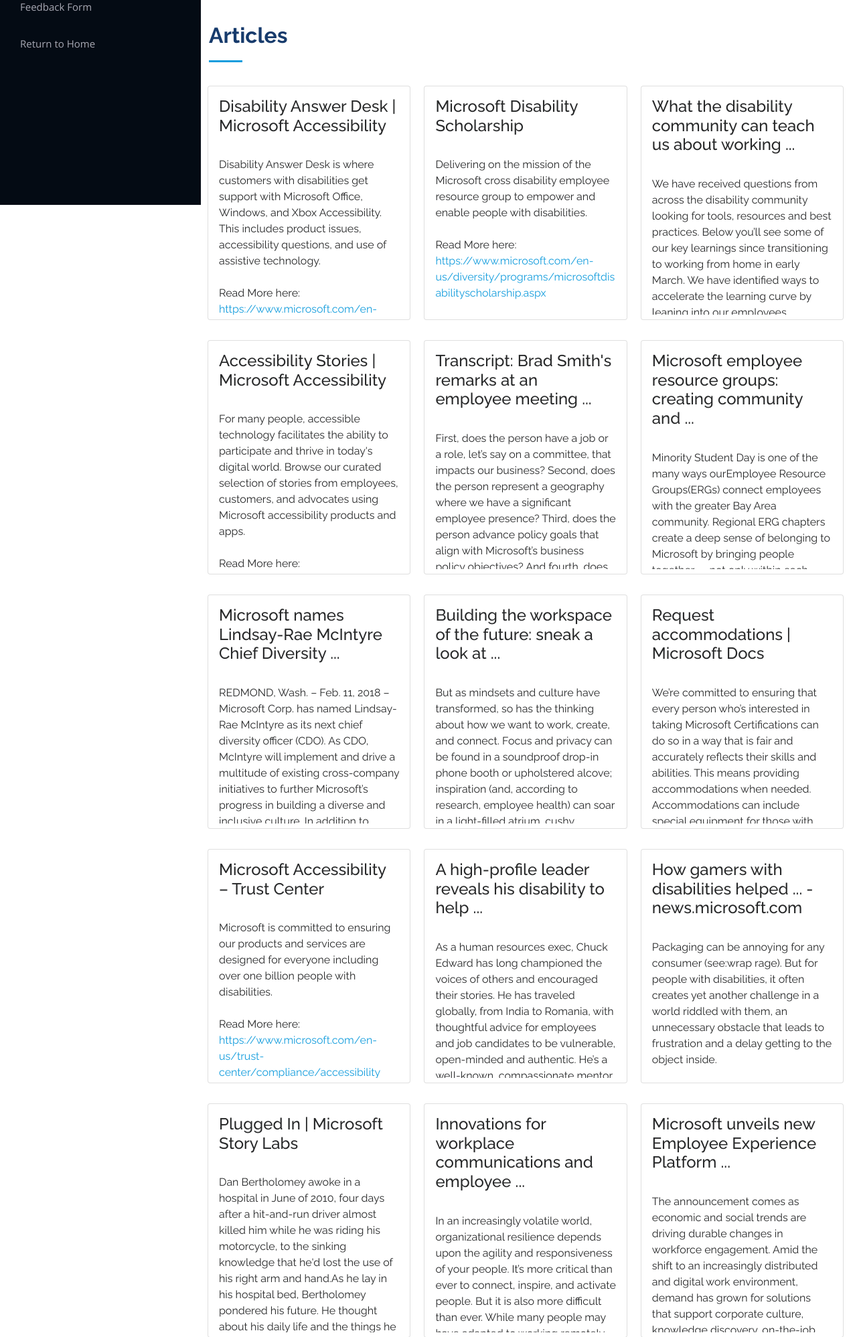
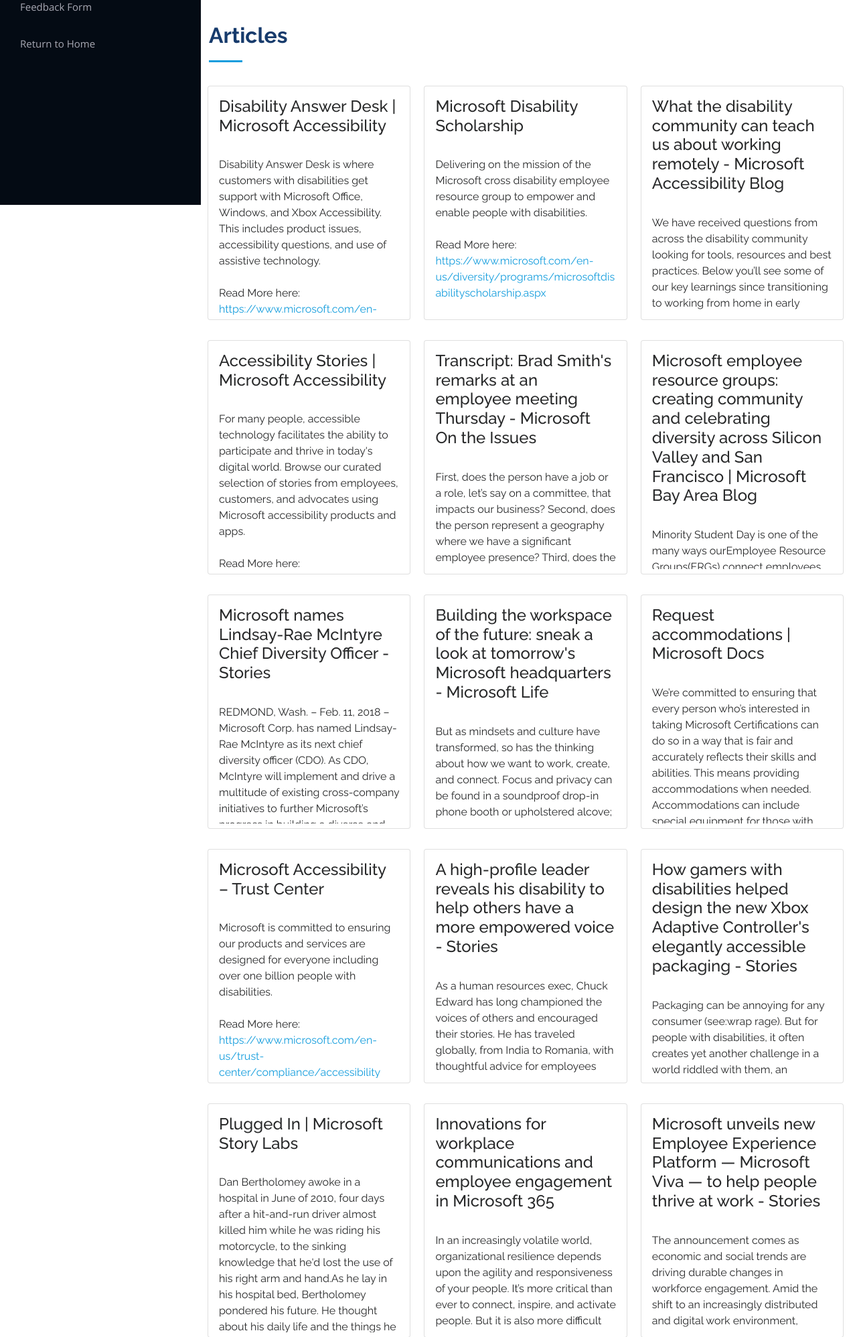
Before and after one commit to sawhney-kartik/inclusive-employement, a Flask app: page /microsoft/erg/ in a window 1280 px wide. Shown: the part 494-2491 px from the top of the page at 67% size. Run offline with Flask 2, Linux system fonts and the light colour scheme; some libraries are stand-ins or nearby versions.

Commit message:
changes to erg page

```diff
--- a/Website/templates/intel_tabs/erg.html
+++ b/Website/templates/intel_tabs/erg.html
@@ -150,7 +150,7 @@
                   <div class="card-body">
                     <div class="scrollable">
                       <p class="card-text">
-                        <h4> People - Intel </h4> <br>
+                        <h4> People </h4> <br>
                           <div class="clearfix">
                             <div class="c100 p100">
                               </div>
@@ -169,7 +169,7 @@
                         <div class="card-body">
                           <div class="scrollable">
                             <p class="card-text">
-                              <h4> Disability Visibility: Seven Takeaways From Intel's ...</h4> <br>
+                              <h4> Disability Visibility: Seven Takeaways From Intel's Mission to Become the Most Inclusive Company on the Planet - We Are Intel </h4> <br>
                                 <div class="clearfix">
                                   <div class="c100 p100">
                                     </div>
@@ -206,7 +206,7 @@
                       <div class="card-body">
                         <div class="scrollable">
                           <p class="card-text">
-                            <h4> Intel Artificial Intelligence Opens Door to Mobility for ...</h4> <br>
+                            <h4> Intel Artificial Intelligence Opens Door to Mobility for Quadriplegic Community | Intel Newsroom </h4> <br>
                               <div class="clearfix">
                                 <div class="c100 p100">
                                   </div>
--- a/Website/templates/microsoft_tabs/erg.html
+++ b/Website/templates/microsoft_tabs/erg.html
@@ -152,7 +152,7 @@
                         <div class="card-body">
                           <div class="scrollable">
                             <p class="card-text">
-                              <h4> What the disability community can teach us about working ...</h4> <br>
+                              <h4> What the disability community can teach us about working remotely - Microsoft Accessibility Blog </h4> <br>
                                 <div class="clearfix">
                                   <div class="c100 p100">
                                     </div>
@@ -193,7 +193,7 @@
                       <div class="card-body">
                         <div class="scrollable">
                           <p class="card-text">
-                            <h4> Transcript: Brad Smith's remarks at an employee meeting ...</h4> <br>
+                            <h4> Transcript: Brad Smith's remarks at an employee meeting Thursday - Microsoft On the Issues </h4> <br>
                               <div class="clearfix">
                                 <div class="c100 p100">
                                   </div>
@@ -214,7 +214,7 @@
                       <div class="card-body">
                         <div class="scrollable">
                           <p class="card-text">
-                            <h4> Microsoft employee resource groups: creating community and ...</h4> <br>
+                            <h4> Microsoft employee resource groups: creating community and celebrating diversity across Silicon Valley and San Francisco | Microsoft Bay Area Blog </h4> <br>
                               <div class="clearfix">
                                 <div class="c100 p100">
                                   </div>
@@ -235,7 +235,7 @@
                       <div class="card-body">
                         <div class="scrollable">
                           <p class="card-text">
-                            <h4> Microsoft names Lindsay-Rae McIntyre Chief Diversity ...</h4> <br>
+                            <h4>Microsoft names Lindsay-Rae McIntyre Chief Diversity Officer - Stories</h4> <br>
                               <div class="clearfix">
                                 <div class="c100 p100">
                                   </div>
@@ -257,7 +257,7 @@
                       <div class="card-body">
                         <div class="scrollable">
                           <p class="card-text">
-                            <h4> Building the workspace of the future: sneak a look at ...</h4> <br>
+                            <h4> Building the workspace of the future: sneak a look at tomorrow's Microsoft headquarters - Microsoft Life </h4> <br>
                               <div class="clearfix">
                                 <div class="c100 p100">
                                   </div>
@@ -318,7 +318,7 @@
                       <div class="card-body">
                         <div class="scrollable">
                           <p class="card-text">
-                            <h4> A high-profile leader reveals his disability to help ...</h4> <br>
+                            <h4> A high-profile leader reveals his disability to help others have a more empowered voice - Stories </h4> <br>
                               <div class="clearfix">
                                 <div class="c100 p100">
                                   </div>
@@ -339,7 +339,7 @@
                       <div class="card-body">
                         <div class="scrollable">
                           <p class="card-text">
-                            <h4> How gamers with disabilities helped ... - news.microsoft.com</h4> <br>
+                            <h4> How gamers with disabilities helped design the new Xbox Adaptive Controller's elegantly accessible packaging - Stories </h4> <br>
                               <div class="clearfix">
                                 <div class="c100 p100">
                                   </div>
@@ -405,7 +405,7 @@
                       <div class="card-body">
                         <div class="scrollable">
                           <p class="card-text">
-                            <h4> Innovations for workplace communications and employee ...</h4> <br>
+                            <h4> Innovations for workplace communications and employee engagement in Microsoft 365 </h4> <br>
                               <div class="clearfix">
                                 <div class="c100 p100">
                                   </div>
@@ -427,7 +427,7 @@
                       <div class="card-body">
                         <div class="scrollable">
                           <p class="card-text">
-                            <h4> Microsoft unveils new Employee Experience Platform ...</h4> <br>
+                            <h4> Microsoft unveils new Employee Experience Platform — Microsoft Viva — to help people thrive at work - Stories </h4> <br>
                               <div class="clearfix">
                                 <div class="c100 p100">
                                   </div>
@@ -450,7 +450,7 @@
                       <div class="card-body">
                         <div class="scrollable">
                           <p class="card-text">
-                            <h4> Change in ourselves helps drive ... - blogs.microsoft.com </h4> <br>
+                            <h4> Change in ourselves helps drive change in the world - The Official Microsoft Blog </h4> <br>
                               <div class="clearfix">
                                 <div class="c100 p100">
                                   </div>
@@ -480,7 +480,7 @@
                       <div class="card-body">
                         <div class="scrollable">
                           <p class="card-text">
-                            <h4> Mutual empowerment through ... - blogs.microsoft.com</h4> <br>
+                            <h4> Mutual empowerment through mentorship, sponsorship and allyship - The Official Microsoft Blog </h4> <br>
                               <div class="clearfix">
                                 <div class="c100 p100">
                                   </div>
@@ -501,7 +501,7 @@
                       <div class="card-body">
                         <div class="scrollable">
                           <p class="card-text">
-                            <h4> 10 Habits to create accessible content - Microsoft ...</h4> <br>
+                            <h4> 10 Habits to create accessible content - Microsoft Accessibility Blog </h4> <br>
                               <div class="clearfix">
                                 <div class="c100 p100">
                                   </div>
```
Also changed, not shown: Website/templates/cisco_tabs/erg.html (+4 -5 lines).
